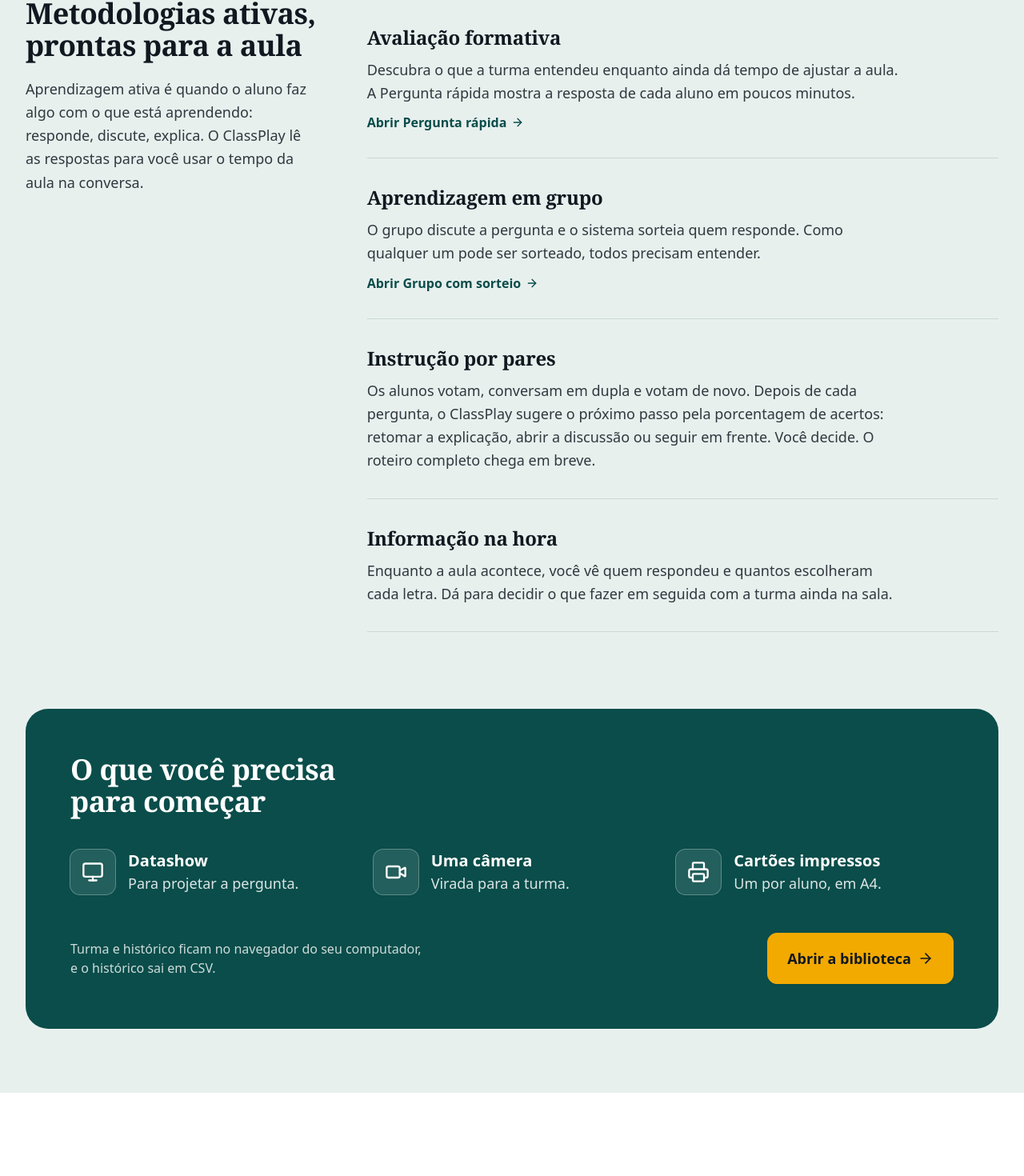
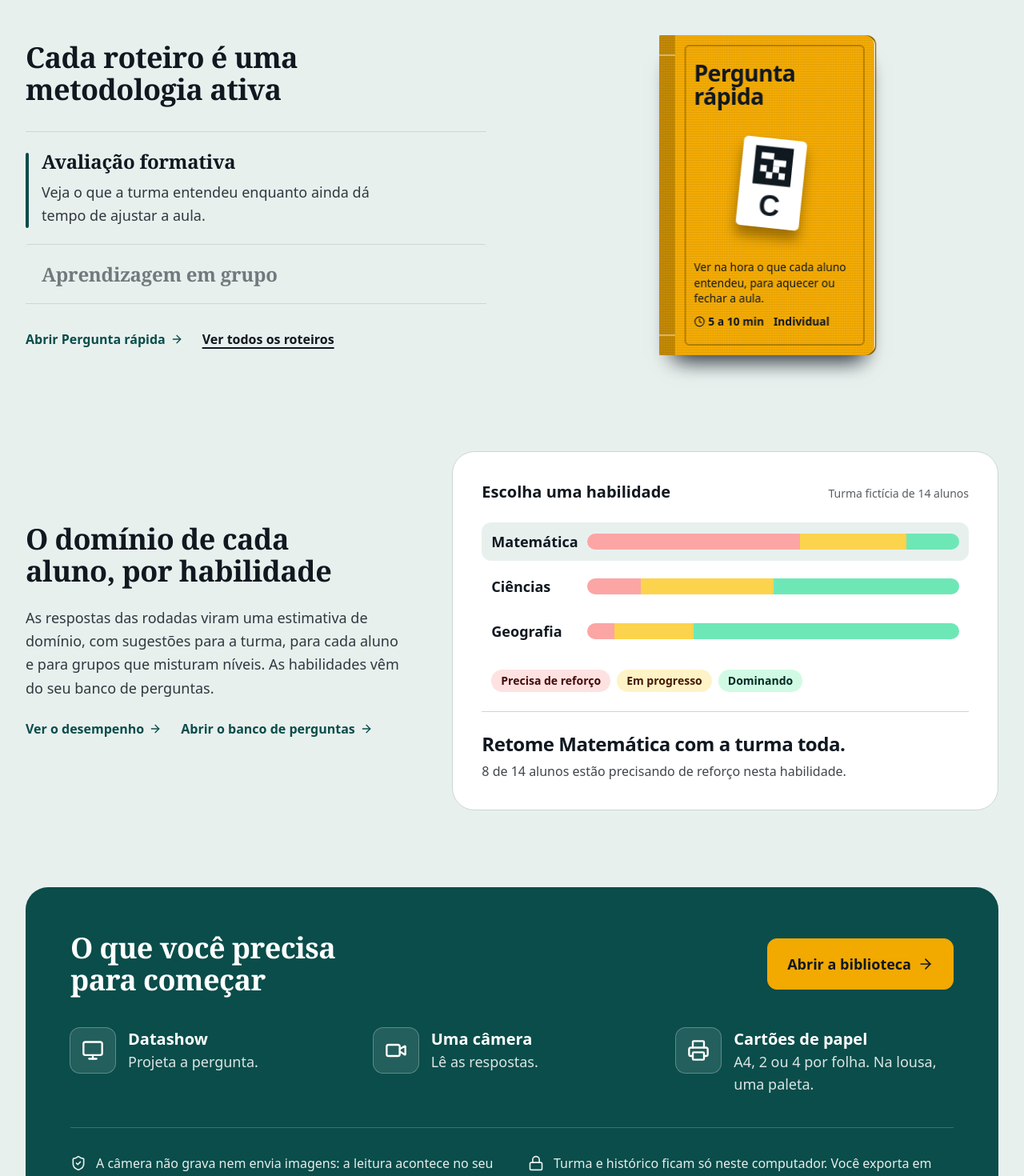
Before and after one commit to Lorenalgm/sala-interativa-ia, a React (Vite) app: page / in a window 1280 px wide. Shown: the part 1304-2774 px from the top of the page at 80% size. Before the commit the page ends 2670 px from the top, so only its background shows below. Built offline with nearby package versions, Linux system fonts and the light colour scheme; a web font is replaced by a local one.

Commit message:
feat: landing com livros que giram na lombada ao trocar de roteiro e atalhos para perguntas e desempenho

```diff
--- a/src/App.tsx
+++ b/src/App.tsx
@@ -79,6 +79,8 @@ export const App: React.FC = () => {
         {activeTab === 'home' && (
           <LandingPage
             onOpenLibrary={() => handleSelectTab('library')}
+            onOpenQuestions={() => handleSelectTab('questions')}
+            onOpenReports={() => handleSelectTab('reports')}
             onOpenScript={(id) => {
               setActiveScriptId(id);
               handleSelectTab('script');
--- a/src/components/Landing/LandingPage.tsx
+++ b/src/components/Landing/LandingPage.tsx
@@ -1,62 +1,106 @@
-import React from 'react';
-import { ArrowRight, Monitor, Printer, Video } from 'lucide-react';
+import React, { useRef, useState } from 'react';
+import { ArrowRight, Check, Lock, Monitor, Printer, ShieldCheck, Video } from 'lucide-react';
 import { ScriptId } from '../../types';
+import { getScript } from '../../data/scripts';
 import { ClassroomScene } from './ClassroomScene';
 import { LiveDemo } from './LiveDemo';
 import { Reveal } from './Reveal';
+import { ScriptBook } from '../Library/LibraryPage';
 
 interface LandingPageProps {
   onOpenLibrary: () => void;
   onOpenScript: (id: ScriptId) => void;
+  onOpenQuestions: () => void;
+  onOpenReports: () => void;
 }
 
-interface Idea {
-  title: string;
-  text: string;
-  script?: { id: ScriptId; label: string };
-}
-
-// Metodologias pelo nome e o benefício de cada uma na aula, sem citar autores nem resultados
-const ideas: Idea[] = [
+// Uma amostra da biblioteca: a metodologia pelo nome e o que ela muda na aula.
+// O resto do acervo o professor descobre na biblioteca.
+const ideas: { title: string; text: string; script: ScriptId }[] = [
   {
     title: 'Avaliação formativa',
-    text: 'Descubra o que a turma entendeu enquanto ainda dá tempo de ajustar a aula. A Pergunta rápida mostra a resposta de cada aluno em poucos minutos.',
-    script: { id: 'quick-question', label: 'Abrir Pergunta rápida' },
+    text: 'Veja o que a turma entendeu enquanto ainda dá tempo de ajustar a aula.',
+    script: 'quick-question',
   },
   {
     title: 'Aprendizagem em grupo',
-    text: 'O grupo discute a pergunta e o sistema sorteia quem responde. Como qualquer um pode ser sorteado, todos precisam entender.',
-    script: { id: 'group-draw', label: 'Abrir Grupo com sorteio' },
-  },
-  {
-    title: 'Instrução por pares',
-    text: 'Os alunos votam, conversam em dupla e votam de novo. Depois de cada pergunta, o ClassPlay sugere o próximo passo pela porcentagem de acertos: retomar a explicação, abrir a discussão ou seguir em frente. Você decide. O roteiro completo chega em breve.',
-  },
-  {
-    title: 'Informação na hora',
-    text: 'Enquanto a aula acontece, você vê quem respondeu e quantos escolheram cada letra. Dá para decidir o que fazer em seguida com a turma ainda na sala.',
+    text: 'O grupo discute e o sistema sorteia quem responde, então todos se preparam.',
+    script: 'group-draw',
   },
 ];
 
-const needs = [
-  { icon: Monitor, title: 'Datashow', text: 'Para projetar a pergunta.' },
-  { icon: Video, title: 'Uma câmera', text: 'Virada para a turma.' },
-  { icon: Printer, title: 'Cartões impressos', text: 'Um por aluno, em A4.' },
+// Exemplo ilustrativo do painel de Desempenho, com turma fictícia de 14 alunos.
+// As frases seguem as regras de services/recommendations.ts.
+const exampleSkills = [
+  {
+    skill: 'Matemática',
+    reinforce: 8,
+    progress: 4,
+    mastered: 2,
+    advice: 'Retome Matemática com a turma toda.',
+    reason: '8 de 14 alunos estão precisando de reforço nesta habilidade.',
+  },
+  {
+    skill: 'Ciências',
+    reinforce: 2,
+    progress: 5,
+    mastered: 7,
+    advice: 'Reforce Ciências com 2 alunos.',
+    reason: 'São os que estão abaixo de 60% de domínio estimado. A turma em geral vai bem.',
+  },
+  {
+    skill: 'Geografia',
+    reinforce: 1,
+    progress: 3,
+    mastered: 10,
+    advice: 'Reforce Geografia com 1 aluno.',
+    reason: 'É o único abaixo de 60% de domínio estimado. A turma em geral vai bem.',
+  },
 ];
 
-export const LandingPage: React.FC<LandingPageProps> = ({ onOpenLibrary, onOpenScript }) => {
+// Níveis do painel de Desempenho, com as mesmas cores da tela
+const levels = [
+  { key: 'reinforce', label: 'Precisa de reforço', chip: 'bg-red-100 text-red-950', bar: 'bg-red-300' },
+  { key: 'progress', label: 'Em progresso', chip: 'bg-amber-100 text-amber-950', bar: 'bg-amber-300' },
+  { key: 'mastered', label: 'Dominando', chip: 'bg-emerald-100 text-emerald-950', bar: 'bg-emerald-300' },
+] as const;
+
+const promises = ['Sem celular', 'Sem conta'];
+
+const needs = [
+  { icon: Monitor, title: 'Datashow', text: 'Projeta a pergunta.' },
+  { icon: Video, title: 'Uma câmera', text: 'Lê as respostas.' },
+  { icon: Printer, title: 'Cartões de papel', text: 'A4, 2 ou 4 por folha. Na lousa, uma paleta.' },
+];
+
+export const LandingPage: React.FC<LandingPageProps> = ({
+  onOpenLibrary,
+  onOpenScript,
+  onOpenQuestions,
+  onOpenReports,
+}) => {
   return (
     <div className="max-w-7xl mx-auto px-4 sm:px-6 lg:px-8 pt-10 pb-20 space-y-24">
       {/* Abertura: a promessa e a cena da sala */}
       <section className="grid grid-cols-1 lg:grid-cols-12 gap-8 lg:gap-12 items-center">
         <div className="lg:col-span-5 space-y-6">
-          <h1 className="font-editorial text-4xl sm:text-5xl font-bold tracking-[-0.015em] leading-[1.08] text-balance">
-            A turma inteira responde. Você vê na hora.
+          <h1 className="font-editorial text-4xl sm:text-5xl font-bold tracking-[-0.015em] leading-[1.06] text-balance">
+            Roteiros de aprendizagem ativa para a sala de aula
           </h1>
           <p className="text-lg leading-relaxed text-base-content/85 text-pretty">
-            Os alunos respondem com cartões de papel, a câmera lê todos de uma vez e a tela mostra o
-            resultado. Ninguém precisa de celular nem de conta.
+            Cada aluno levanta um cartão de papel. A câmera lê todos de uma vez e a tela mostra quem respondeu o quê.
           </p>
+          <ul className="flex flex-wrap gap-2" aria-label="Sem celular e sem conta">
+            {promises.map((t) => (
+              <li
+                key={t}
+                className="inline-flex items-center gap-1.5 rounded-full bg-base-100 border border-base-300 px-3.5 py-1.5 text-sm font-extrabold"
+              >
+                <Check className="w-4 h-4 text-primary" aria-hidden="true" />
+                {t}
+              </li>
+            ))}
+          </ul>
           <div className="flex flex-wrap items-center gap-x-6 gap-y-3 pt-1">
             <button onClick={onOpenLibrary} className="btn btn-primary btn-lg">
               Abrir a biblioteca
@@ -86,52 +130,14 @@ export const LandingPage: React.FC<LandingPageProps> = ({ onOpenLibrary, onOpenS
         </section>
       </Reveal>
 
-      {/* Base pedagógica */}
+      {/* Amostra da biblioteca: uma metodologia por vez, com o livro do roteiro */}
       <Reveal>
-        <section
-          id="base"
-          aria-labelledby="base-titulo"
-          className="grid grid-cols-1 lg:grid-cols-12 gap-10 lg:gap-16 scroll-mt-24"
-        >
-          <div className="lg:col-span-4 space-y-5">
-            <h2
-              id="base-titulo"
-              className="font-editorial text-3xl lg:text-4xl font-bold tracking-[-0.015em] leading-[1.1] text-balance"
-            >
-              Metodologias ativas, prontas para a aula
-            </h2>
-            <p className="text-lg leading-relaxed text-base-content/85 text-pretty">
-              Aprendizagem ativa é quando o aluno faz algo com o que está aprendendo: responde,
-              discute, explica. O ClassPlay lê as respostas para você usar o tempo da aula na
-              conversa.
-            </p>
-          </div>
+        <MethodShelf onOpenScript={onOpenScript} onOpenLibrary={onOpenLibrary} />
+      </Reveal>
 
-          <ol className="lg:col-span-8 divide-y divide-base-300 border-y border-base-300">
-            {ideas.map((idea) => (
-              <li key={idea.title} className="py-8 space-y-2.5">
-                <h3 className="font-editorial text-2xl font-bold tracking-[-0.01em] leading-snug">
-                  {idea.title}
-                </h3>
-                <p className="text-lg leading-relaxed text-base-content/85 max-w-2xl text-pretty">
-                  {idea.text}
-                </p>
-                {idea.script && (
-                  <button
-                    onClick={() => onOpenScript(idea.script!.id)}
-                    className="group inline-flex items-center gap-1.5 font-bold text-primary focus-visible:outline focus-visible:outline-2 focus-visible:outline-primary rounded"
-                  >
-                    {idea.script.label}
-                    <ArrowRight
-                      className="w-4 h-4 motion-safe:transition-transform group-hover:translate-x-1"
-                      aria-hidden="true"
-                    />
-                  </button>
-                )}
-              </li>
-            ))}
-          </ol>
-        </section>
+      {/* Depois da rodada: banco de perguntas e desempenho */}
+      <Reveal>
+        <MasteryExample onOpenQuestions={onOpenQuestions} onOpenReports={onOpenReports} />
       </Reveal>
 
       {/* Primeira aula */}
@@ -140,17 +146,24 @@ export const LandingPage: React.FC<LandingPageProps> = ({ onOpenLibrary, onOpenS
           aria-labelledby="primeira-aula"
           className="bg-primary text-primary-content rounded-[1.75rem] px-8 sm:px-14 py-14 space-y-10"
         >
+          <div className="flex flex-wrap items-center justify-between gap-6">
             <h2
               id="primeira-aula"
               className="font-editorial text-3xl lg:text-4xl font-bold tracking-[-0.015em] max-w-xl text-balance"
             >
               O que você precisa para começar
             </h2>
+            <button onClick={onOpenLibrary} className="btn btn-secondary btn-lg">
+              Abrir a biblioteca
+              <ArrowRight className="w-5 h-5" aria-hidden="true" />
+            </button>
+          </div>
+
           <ul className="grid grid-cols-1 md:grid-cols-3 gap-8">
             {needs.map((n) => {
               const Icon = n.icon;
               return (
-                <li key={n.title} className="flex items-center gap-4">
+                <li key={n.title} className="flex items-start gap-4">
                   <span className="shrink-0 w-14 h-14 rounded-xl bg-white/10 ring-1 ring-white/35 flex items-center justify-center">
                     <Icon className="w-7 h-7" aria-hidden="true" />
                   </span>
@@ -162,17 +175,204 @@ export const LandingPage: React.FC<LandingPageProps> = ({ onOpenLibrary, onOpenS
               );
             })}
           </ul>
-          <div className="flex flex-wrap items-center justify-between gap-6 pt-2">
-            <p className="text-base text-primary-content/80 max-w-md">
-              Turma e histórico ficam no navegador do seu computador, e o histórico sai em CSV.
-            </p>
-            <button onClick={onOpenLibrary} className="btn btn-secondary btn-lg">
-              Abrir a biblioteca
-              <ArrowRight className="w-5 h-5" aria-hidden="true" />
-            </button>
-          </div>
+
+          <ul className="grid grid-cols-1 md:grid-cols-2 gap-x-10 gap-y-4 border-t border-white/20 pt-8 text-base text-primary-content/90">
+            <li className="flex items-start gap-3">
+              <ShieldCheck className="w-5 h-5 shrink-0 mt-0.5" aria-hidden="true" />
+              A câmera não grava nem envia imagens: a leitura acontece no seu navegador.
+            </li>
+            <li className="flex items-start gap-3">
+              <Lock className="w-5 h-5 shrink-0 mt-0.5" aria-hidden="true" />
+              Turma e histórico ficam só neste computador. Você exporta em CSV e apaga quando quiser.
+            </li>
+          </ul>
         </section>
       </Reveal>
     </div>
   );
 };
+
+const linkClass =
+  'group inline-flex items-center gap-1.5 font-bold text-primary rounded focus-visible:outline focus-visible:outline-2 focus-visible:outline-offset-2 focus-visible:outline-primary';
+
+const LinkArrow: React.FC = () => (
+  <ArrowRight className="w-4 h-4 motion-safe:transition-transform group-hover:translate-x-1" aria-hidden="true" />
+);
+
+// Abas com o nome das metodologias; o livro do roteiro escolhido chega girando na lombada
+const MethodShelf: React.FC<{
+  onOpenScript: (id: ScriptId) => void;
+  onOpenLibrary: () => void;
+}> = ({ onOpenScript, onOpenLibrary }) => {
+  const [active, setActive] = useState(0);
+  const tabs = useRef<(HTMLButtonElement | null)[]>([]);
+  const idea = ideas[active];
+  const script = getScript(idea.script);
+
+  const onKey = (e: React.KeyboardEvent) => {
+    if (e.key !== 'ArrowDown' && e.key !== 'ArrowUp' && e.key !== 'ArrowRight' && e.key !== 'ArrowLeft') return;
+    e.preventDefault();
+    const step = e.key === 'ArrowDown' || e.key === 'ArrowRight' ? 1 : -1;
+    const next = (active + step + ideas.length) % ideas.length;
+    setActive(next);
+    tabs.current[next]?.focus();
+  };
+
+  return (
+    <section
+      id="base"
+      aria-labelledby="base-titulo"
+      className="grid grid-cols-1 lg:grid-cols-12 gap-10 lg:gap-16 items-center scroll-mt-24"
+    >
+      <div className="lg:col-span-6 space-y-8">
+        <h2
+          id="base-titulo"
+          className="font-editorial text-3xl lg:text-4xl font-bold tracking-[-0.015em] leading-[1.1] text-balance"
+        >
+          Cada roteiro é uma metodologia ativa
+        </h2>
+
+        <div role="tablist" aria-label="Metodologias" aria-orientation="vertical" className="border-y border-base-300 divide-y divide-base-300" onKeyDown={onKey}>
+          {ideas.map((it, i) => {
+            const selected = i === active;
+            return (
+              <button
+                key={it.title}
+                ref={(el) => (tabs.current[i] = el)}
+                role="tab"
+                id={`metodo-${i}`}
+                aria-selected={selected}
+                aria-controls="metodo-painel"
+                tabIndex={selected ? 0 : -1}
+                onClick={() => setActive(i)}
+                className="w-full text-left py-5 flex items-start gap-4 focus-visible:outline focus-visible:outline-2 focus-visible:outline-offset-2 focus-visible:outline-primary rounded"
+              >
+                <span
+                  className={`mt-1.5 w-1 self-stretch rounded-full motion-safe:transition-colors motion-safe:duration-300 ${
+                    selected ? 'bg-primary' : 'bg-transparent'
+                  }`}
+                  aria-hidden="true"
+                />
+                <span className="space-y-2">
+                  <span
+                    className={`block font-editorial text-2xl font-bold tracking-[-0.01em] leading-snug motion-safe:transition-colors motion-safe:duration-300 ${
+                      selected ? 'text-base-content' : 'text-base-content/55 hover:text-base-content/80'
+                    }`}
+                  >
+                    {it.title}
+                  </span>
+                  {selected && (
+                    <span className="block text-lg leading-relaxed text-base-content/85 max-w-md">{it.text}</span>
+                  )}
+                </span>
+              </button>
+            );
+          })}
+        </div>
+
+        <div className="flex flex-wrap gap-x-6 gap-y-2">
+          <button onClick={() => onOpenScript(idea.script)} className={linkClass}>
+            Abrir {script.name}
+            <LinkArrow />
+          </button>
+          <button onClick={onOpenLibrary} className="inline-flex items-center gap-1.5 font-bold underline underline-offset-4 decoration-2 rounded focus-visible:outline focus-visible:outline-2 focus-visible:outline-offset-2 focus-visible:outline-primary">
+            Ver todos os roteiros
+          </button>
+        </div>
+      </div>
+
+      <div
+        id="metodo-painel"
+        role="tabpanel"
+        aria-labelledby={`metodo-${active}`}
+        className="lg:col-span-6 flex justify-center py-6"
+      >
+        <ScriptBook key={idea.script} script={script} entrance="turn" onOpen={() => onOpenScript(idea.script)} />
+      </div>
+    </section>
+  );
+};
+
+// Painel de exemplo: cada habilidade é clicável e mostra a sugestão que o Desempenho daria
+const MasteryExample: React.FC<{
+  onOpenQuestions: () => void;
+  onOpenReports: () => void;
+}> = ({ onOpenQuestions, onOpenReports }) => {
+  const [active, setActive] = useState(0);
+  const current = exampleSkills[active];
+
+  return (
+    <section aria-labelledby="depois-titulo" className="grid grid-cols-1 lg:grid-cols-12 gap-10 lg:gap-16 items-center">
+      <div className="lg:col-span-5 space-y-6">
+        <h2
+          id="depois-titulo"
+          className="font-editorial text-3xl lg:text-4xl font-bold tracking-[-0.015em] leading-[1.1] text-balance"
+        >
+          O domínio de cada aluno, por habilidade
+        </h2>
+        <p className="text-lg leading-relaxed text-base-content/85 text-pretty">
+          As respostas das rodadas viram uma estimativa de domínio, com sugestões para a turma, para
+          cada aluno e para grupos que misturam níveis. As habilidades vêm do seu banco de perguntas.
+        </p>
+        <div className="flex flex-wrap gap-x-6 gap-y-2">
+          <button onClick={onOpenReports} className={linkClass}>
+            Ver o desempenho
+            <LinkArrow />
+          </button>
+          <button onClick={onOpenQuestions} className={linkClass}>
+            Abrir o banco de perguntas
+            <LinkArrow />
+          </button>
+        </div>
+      </div>
+
+      <div className="lg:col-span-7 bg-base-100 border border-base-300 rounded-[1.75rem] p-7 sm:p-9 space-y-6">
+        <div className="flex flex-wrap items-baseline justify-between gap-2">
+          <h3 className="font-display text-xl font-extrabold">Escolha uma habilidade</h3>
+          <p className="text-sm text-base-content/70">Turma fictícia de 14 alunos</p>
+        </div>
+
+        <ul className="space-y-2" role="group" aria-label="Habilidades do exemplo">
+          {exampleSkills.map((r, i) => {
+            const selected = i === active;
+            return (
+              <li key={r.skill}>
+                <button
+                  onClick={() => setActive(i)}
+                  aria-pressed={selected}
+                  className={`w-full grid grid-cols-[6.5rem_1fr] items-center gap-4 rounded-xl px-3 py-2.5 text-left motion-safe:transition-colors motion-safe:duration-200 focus-visible:outline focus-visible:outline-2 focus-visible:outline-primary ${
+                    selected ? 'bg-base-200' : 'hover:bg-base-200/60'
+                  }`}
+                >
+                  <span className="font-display text-lg font-extrabold">{r.skill}</span>
+                  <span
+                    className="flex h-5 rounded-full overflow-hidden"
+                    role="img"
+                    aria-label={`${r.reinforce} precisam de reforço, ${r.progress} em progresso, ${r.mastered} dominando`}
+                  >
+                    {levels.map((l) => (
+                      <span key={l.key} className={l.bar} style={{ flexGrow: r[l.key] }} />
+                    ))}
+                  </span>
+                </button>
+              </li>
+            );
+          })}
+        </ul>
+
+        <ul className="flex flex-wrap gap-2 px-3" aria-label="Níveis de domínio">
+          {levels.map((l) => (
+            <li key={l.key} className={`rounded-full px-3 py-1 text-sm font-extrabold ${l.chip}`}>
+              {l.label}
+            </li>
+          ))}
+        </ul>
+
+        <div className="border-t border-base-300 pt-6 space-y-1.5" aria-live="polite">
+          <p className="font-display text-2xl font-extrabold tracking-[-0.02em]">{current.advice}</p>
+          <p className="text-base text-base-content/80">{current.reason}</p>
+        </div>
+      </div>
+    </section>
+  );
+};
--- a/src/components/Library/LibraryPage.tsx
+++ b/src/components/Library/LibraryPage.tsx
@@ -11,21 +11,25 @@ interface LibraryPageProps {
   studentsCount: number;
 }
 
-// Livro de roteiro: camadas em profundidade; vira na lombada ao receber foco
-const ScriptBook: React.FC<{
+// Livro de roteiro: camadas em profundidade; vira na lombada ao receber foco.
+// Na estante ele sobe para a mesa; na landing ele gira na lombada ao trocar de roteiro.
+export const ScriptBook: React.FC<{
   script: ActiveScript;
-  index: number;
+  index?: number;
+  entrance?: 'shelve' | 'turn';
   onOpen: () => void;
-}> = ({ script, index, onOpen }) => {
+}> = ({ script, index = 0, entrance = 'shelve', onOpen }) => {
   const binding = bindingFor(script.id);
 
   return (
     <button
       onClick={onOpen}
       style={{ '--i': index } as React.CSSProperties}
-      className="book-btn shelve group w-[17rem] h-[25rem] text-left rounded-xl"
+      aria-label={`Abrir ${script.name}`}
+      className={`book-btn ${entrance === 'shelve' ? 'shelve' : ''} group w-[17rem] h-[25rem] text-left rounded-xl`}
     >
       <span className="book-stage block h-full">
+        <span className={`block w-full h-full ${entrance === 'turn' ? 'turn-in' : ''}`}>
         <span className="book relative block w-full h-full">
           {/* Contracapa e bloco de páginas, recuados em profundidade */}
           <span
@@ -66,6 +70,7 @@ const ScriptBook: React.FC<{
               </span>
             </span>
           </span>
+        </span>
         </span>
       </span>
     </button>
--- a/src/index.css
+++ b/src/index.css
@@ -30,6 +30,10 @@
   /* Livro: camadas em profundidade; o conjunto vira na lombada ao receber foco */
   .book-stage {
     perspective: 1600px;
+  }
+
+  .turn-in {
+    transform-style: preserve-3d;
   }
 
   .book {
@@ -92,6 +96,20 @@
     animation: shelve 0.7s cubic-bezier(0.16, 1, 0.3, 1) both;
     animation-delay: calc(var(--i, 0) * 120ms);
   }
+
+  /* Landing: ao trocar de roteiro, o livro novo chega girando na lombada */
+  @keyframes turn-in {
+    from {
+      opacity: 0;
+      transform: rotateY(-70deg);
+    }
+  }
+
+  .turn-in {
+    transform-style: preserve-3d;
+    transform-origin: left center;
+    animation: turn-in 0.7s cubic-bezier(0.16, 1, 0.3, 1) both;
+  }
 }
 
 @media print {
```
Lines whose indentation alone changed are shown as unchanged.
